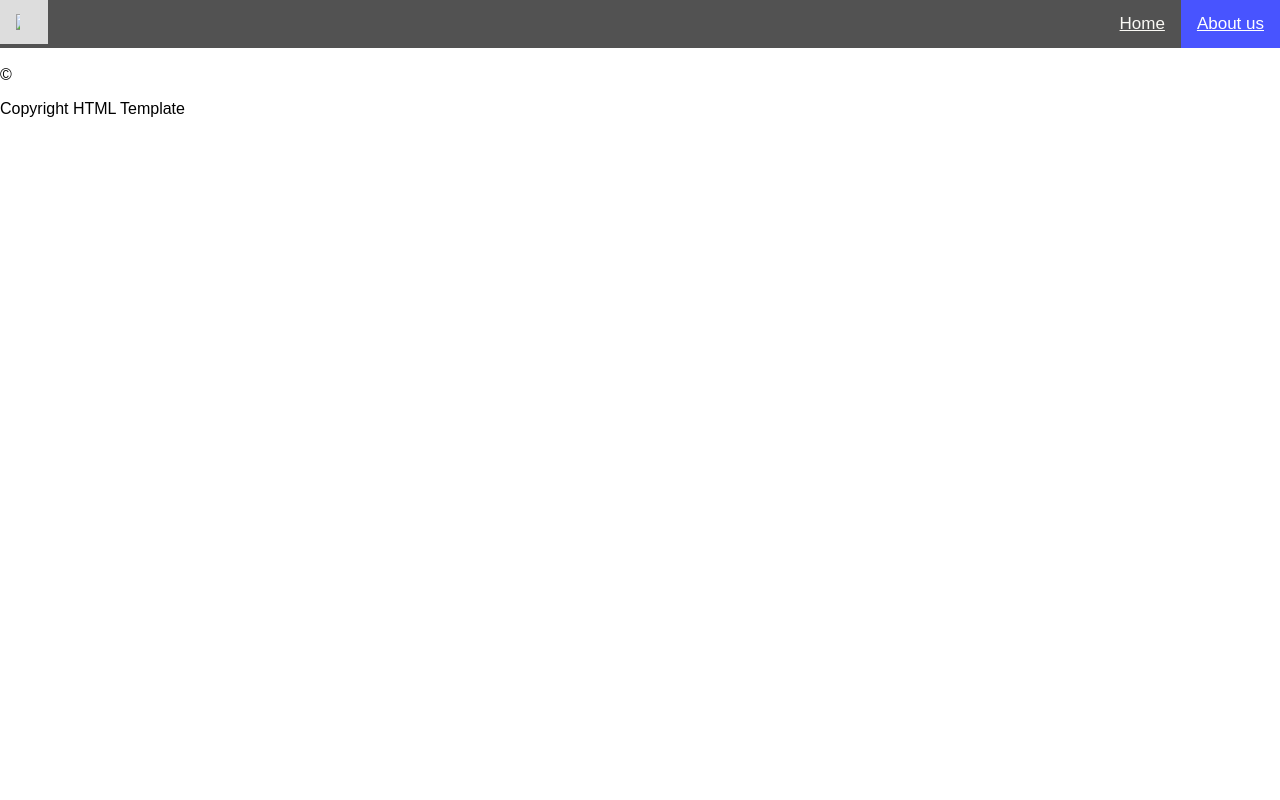
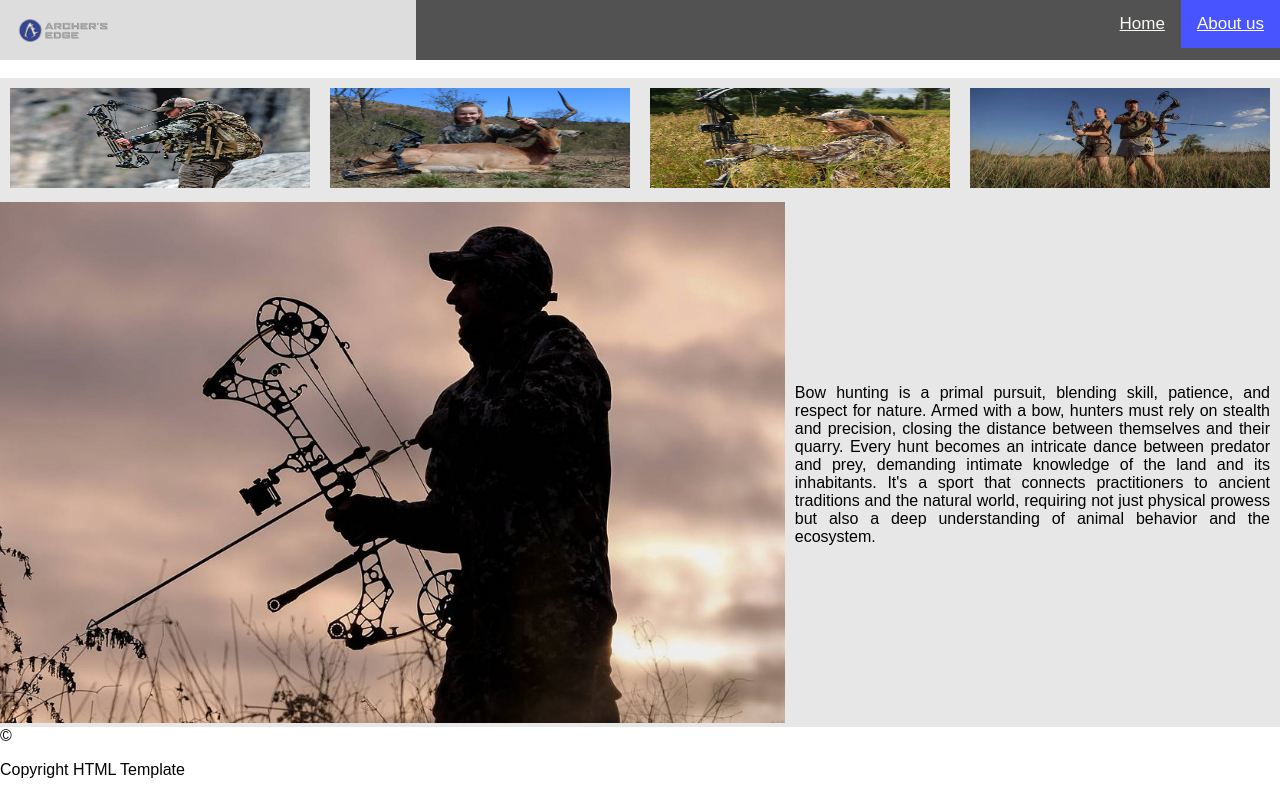
Before and after one commit to JulietteGuse/241070_Juliette_Guse_W4HE1, a plain HTML site: page pages/about.html in a window 1280 px wide. Drawn offline with Linux system fonts and the light colour scheme; files that its build step writes are made by us from their sources.

Commit message:
W4HE1 final

```diff
--- a/css/main.css
+++ b/css/main.css
@@ -1,3 +1,7 @@
+*{
+    box-sizing: border-box;
+}
+
 body{
     margin: 0;
     font-family: Arial, Helvetica, sans-serif;
@@ -57,18 +61,18 @@ color: #ffffff;
     width: 100%;
 }
 
-.flexItem3{
+.flexImg2{
     padding: 10px;
     flex: 30%;
 }
 
-.flexItem3 img{
+.flexImg2 img{
     width: 100%;
     height: 100px;
     overflow: hidden;
 }
 
-/* @media (max-width: 800px){
+@media (max-width: 800px){
     .flexContainer{
         flex-direction: column;
-} */
+}
--- a/pages/about.html
+++ b/pages/about.html
@@ -9,13 +9,13 @@
 
         <title>W4HE1</title>
         <!--Bootstrap, Javascript, Google Fonts, CSS-->
-        <link rel="stylesheet" href="css/main.css">
+        <link rel="stylesheet" href="../css/main.css">
 
     </head>
     <body>
         <nav>
             <div class="topNav">
-            <a href="../index.html"><img src="../assets/logo.png"></a>
+            <a href="../index.html"><img src="../assets/images/Logo.png"></a>
 
             <div class="topNavRight">
                 <a href="../index.html">Home</a>
@@ -29,9 +29,19 @@
         </header>
         <br>
         <section>
-
+            <div class="flexContainer">
+                <div class="flexImg2"><img src="../assets/images/home2.jpg"></div>
+                <div class="flexImg2"><img src="../assets/images/home3.jpg"></div>
+                <div class="flexImg2"><img src="../assets/images/home4.jpg"></div>
+                <div class="flexImg2"><img src="../assets/images/home5.jpg"></div>
+            </div>
         </section>
-
+        <section>
+            <div class="flexContainer">
+                <div class="flexImg1"><img src="../assets/images/home1.jpg"></div>
+                <div class="flexText1"><p>Bow hunting is a primal pursuit, blending skill, patience, and respect for nature. Armed with a bow, hunters must rely on stealth and precision, closing the distance between themselves and their quarry. Every hunt becomes an intricate dance between predator and prey, demanding intimate knowledge of the land and its inhabitants. It's a sport that connects practitioners to ancient traditions and the natural world, requiring not just physical prowess but also a deep understanding of animal behavior and the ecosystem.</p></div>
+            </div>
+        </section>
         <footer>
             &copy <p>Copyright HTML Template</p>
         </footer>
```
Also changed, not shown: index.html (+1 -1 lines).
